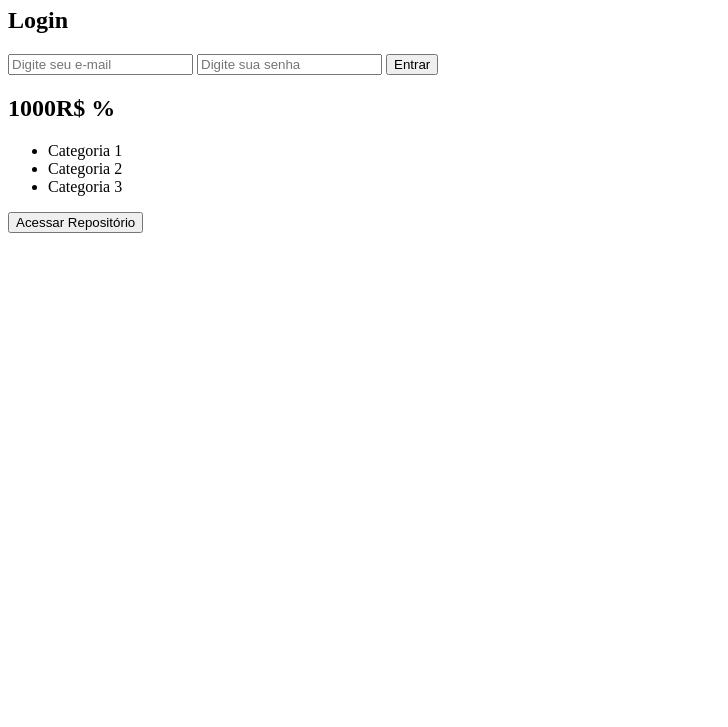
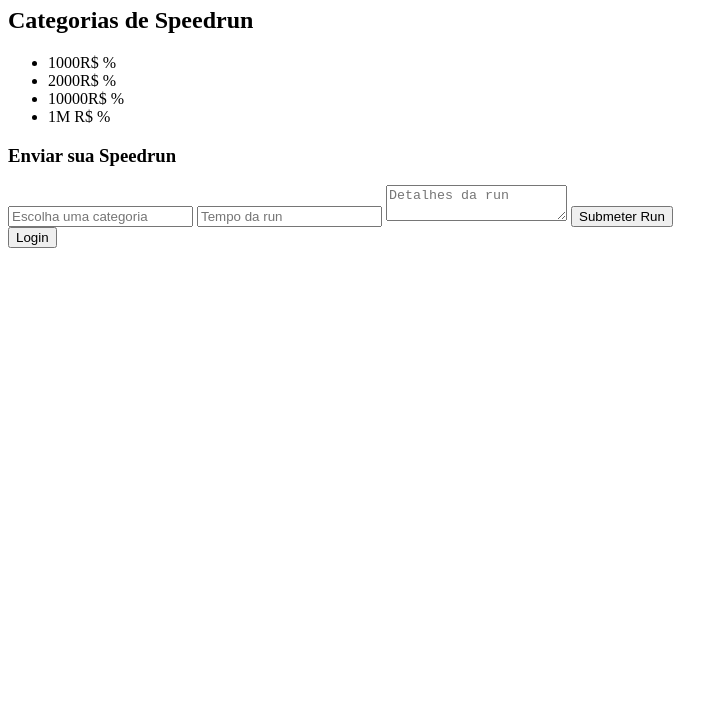
Before and after one commit to Davizao01/SpeedBank, a plain HTML site: page index.html in a window 1280 px wide. Shown: the part 73-800 px from the top of the page, without its empty margins (0-728 px from the left). Drawn offline with Linux system fonts and the light colour scheme.

Commit message:
Update index.html

```diff
--- a/index.html
+++ b/index.html
@@ -1,42 +1,39 @@
 <!DOCTYPE html>
 <html lang="pt-br">
 <head>
-    <meta charset="UTF-8">
-    <meta name="viewport" content="width=device-width, initial-scale=1.0">
-    <title>SpeedBank.com</title>
-    <link rel="stylesheet" href="styles.css">
+  <meta charset="UTF-8">
+  <meta name="viewport" content="width=device-width, initial-scale=1.0">
+  <title>SpeedBank - Speedrun</title>
+  <link rel="stylesheet" href="styles.css">
 </head>
 <body>
-    <div class="container">
-        <h1>SpeedBank.com</h1>
+  <header>
+    <h1>SpeedBank - Speedrun</h1>
+  </header>
 
-        <!-- Formulário de Login -->
-        <div id="login-form">
-            <h2>Login</h2>
-            <input type="email" id="email" placeholder="Digite seu e-mail" />
-            <input type="password" id="password" placeholder="Digite sua senha" />
-            <button onclick="loginUser()">Entrar</button>
-            <p id="login-error" class="error-message"></p>
-        </div>
+  <main>
+    <h2>Categorias de Speedrun</h2>
+    <ul id="categories">
+      <li>1000R$ %</li>
+      <li>2000R$ %</li>
+      <li>10000R$ %</li>
+      <li>1M R$ %</li>
+    </ul>
 
-        <!-- Lista de Categorias -->
-        <div id="categories">
-            <h2>1000R$ %</h2>
-            <ul>
-                <li>Categoria 1</li>
-                <li>Categoria 2</li>
-                <li>Categoria 3</li>
-            </ul>
-        </div>
+    <h3>Enviar sua Speedrun</h3>
+    <form id="speedrunForm">
+      <input type="text" id="runCategory" placeholder="Escolha uma categoria" required>
+      <input type="text" id="runTime" placeholder="Tempo da run" required>
+      <textarea id="runDetails" placeholder="Detalhes da run" required></textarea>
+      <button type="submit">Submeter Run</button>
+    </form>
 
-        <div id="links">
-            <button onclick="window.location.href='https://github.com/Davizao01/SpeedBank/tree/main'">Acessar Repositório</button>
-        </div>
+    <div id="userStatus">
+      <button onclick="location.href='login.html'">Login</button>
     </div>
+  </main>
 
-    <script src="https://www.gstatic.com/firebasejs/9.6.1/firebase-app.js"></script>
-    <script src="https://www.gstatic.com/firebasejs/9.6.1/firebase-auth.js"></script>
-    <script src="firebase.js"></script>
-    <script src="script.js"></script>
+  <script src="firebase.js"></script>
+  <script src="script.js"></script>
 </body>
 </html>
```
